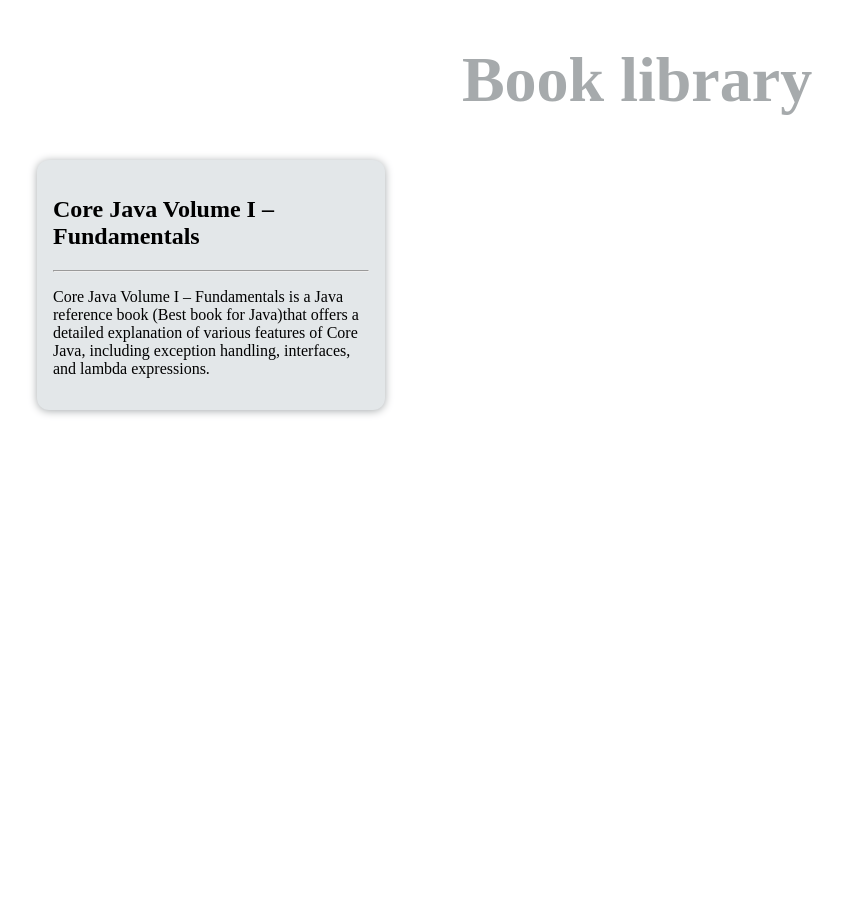
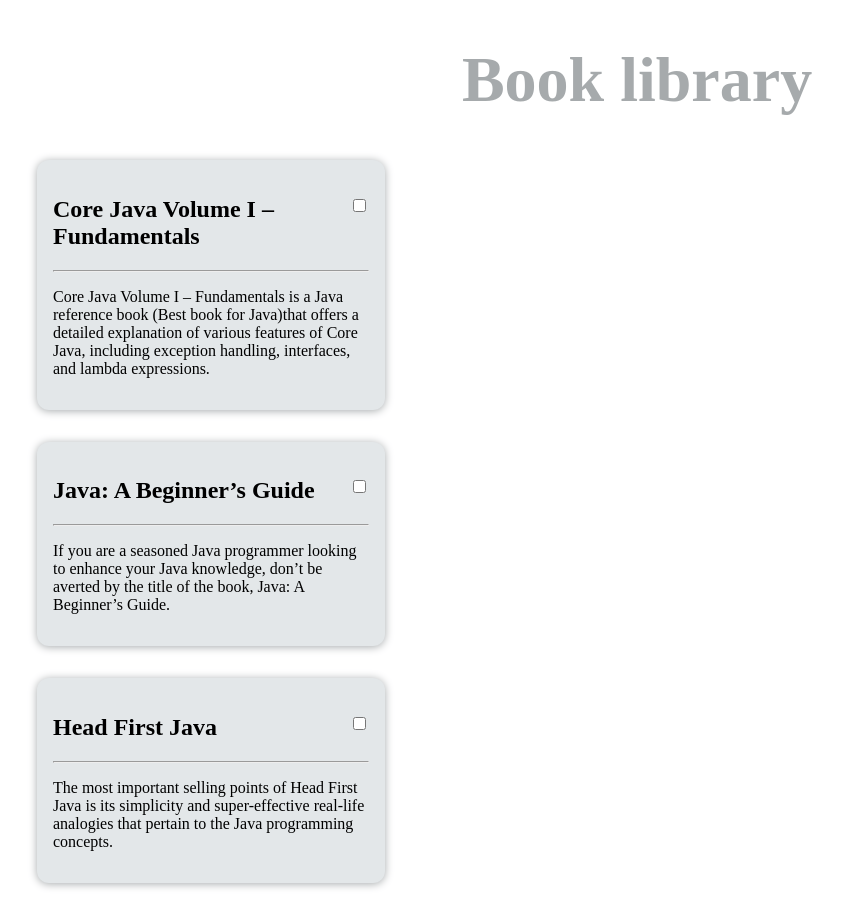
Before and after one commit to VolhaBond/vbondarava-react, a JavaScript app: page / in a window 1280 px wide. Shown: the whole page, without its empty margins (3-846 px from the left). Before the commit the page ends 800 px from the top, so only its background shows below. Built offline with nearby package versions, Linux system fonts and the light colour scheme.

Commit message:
Task2 - first approach

```diff
--- a/src/App.js
+++ b/src/App.js
@@ -18,8 +18,10 @@
   ];
   return (
     <div>
-      <h1 class="header">Book library</h1>
+      <h1 className="header">Book library</h1>
       <Book book = {books[0]} />
+      <Book book = {books[1]} />
+      <Book book = {books[2]} />
     </div>
   );
 }
--- a/src/components/Book.js
+++ b/src/components/Book.js
@@ -1,9 +1,11 @@
 import './Book.css';
+import BookHeader from './BookHeader';
+
 const Book = (props) => {
     return (
         <div className="books">
-            <h2>{props.book.title}</h2>
-            <hr/>
+            <BookHeader title = {props.book.title} />
+            <hr />
             <p>{props.book.description}</p>
         </div>
     );
--- /dev/null
+++ b/src/components/BookCheckBox.css
@@ -0,0 +1,6 @@
+.book_selected {
+    box-shadow: 0 1px 8px rgb(96, 98, 99);
+}
+#book_chkbox {
+    float:right;
+}
--- /dev/null
+++ b/src/components/BookCheckBox.js
@@ -0,0 +1,12 @@
+import './BookCheckBox.css';
+
+const selectBook = (e) => {
+    const book = e.target.parentElement.parentElement;
+    e.target.checked ? book.classList.add("book_selected") : book.classList.remove("book_selected");;
+}
+
+const BookCheckBox = (props) => {
+    return <input type="checkbox" id="book_chkbox" onClick={selectBook} />
+}
+
+export default BookCheckBox;
--- /dev/null
+++ b/src/components/BookHeader.js
@@ -0,0 +1,12 @@
+import BookCheckBox from './BookCheckBox';
+
+const BookHeader = (props) => {
+    return (
+        <h2>
+            <BookCheckBox />
+            <label>{props.title}</label>
+        </h2>
+    );
+}
+
+export default BookHeader;
```
